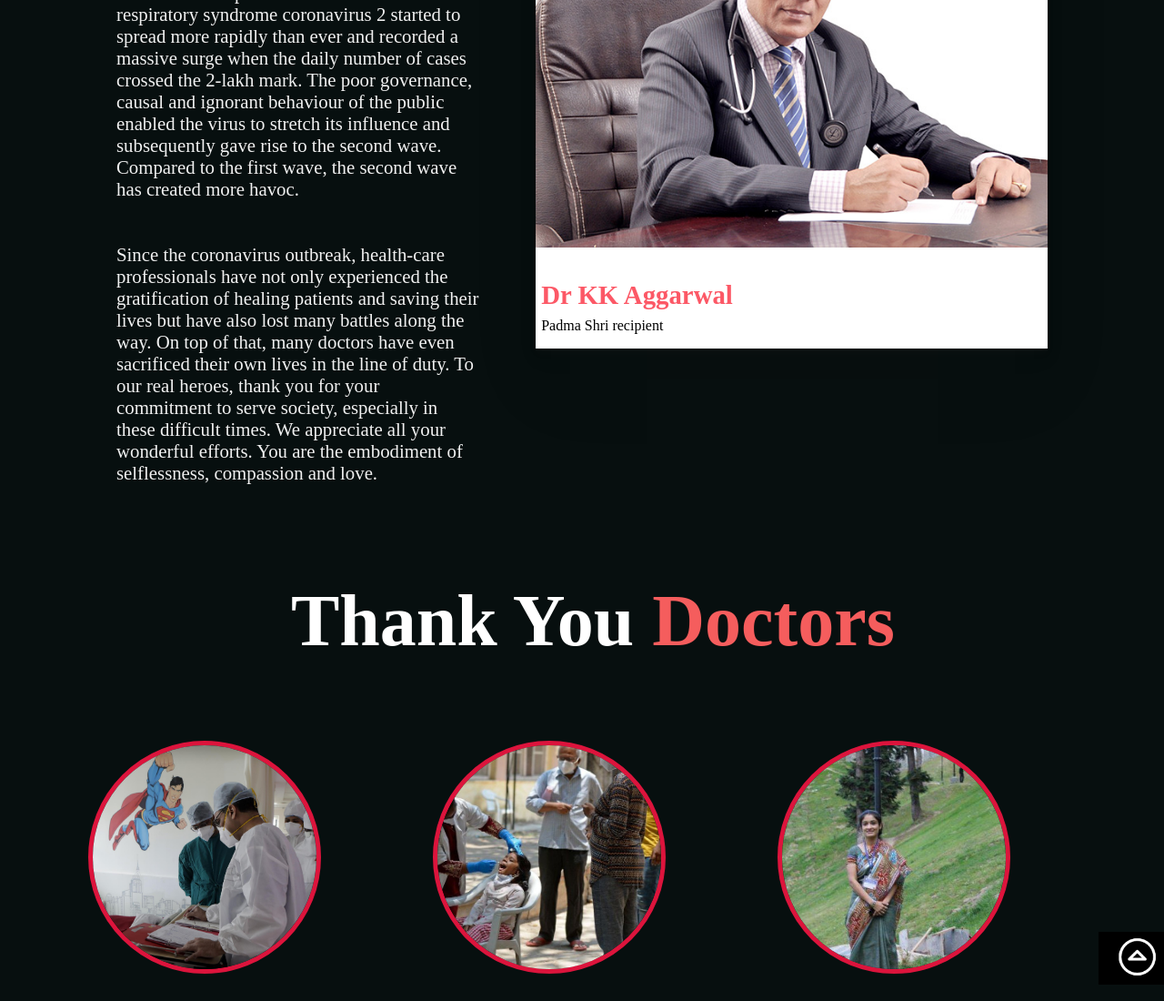
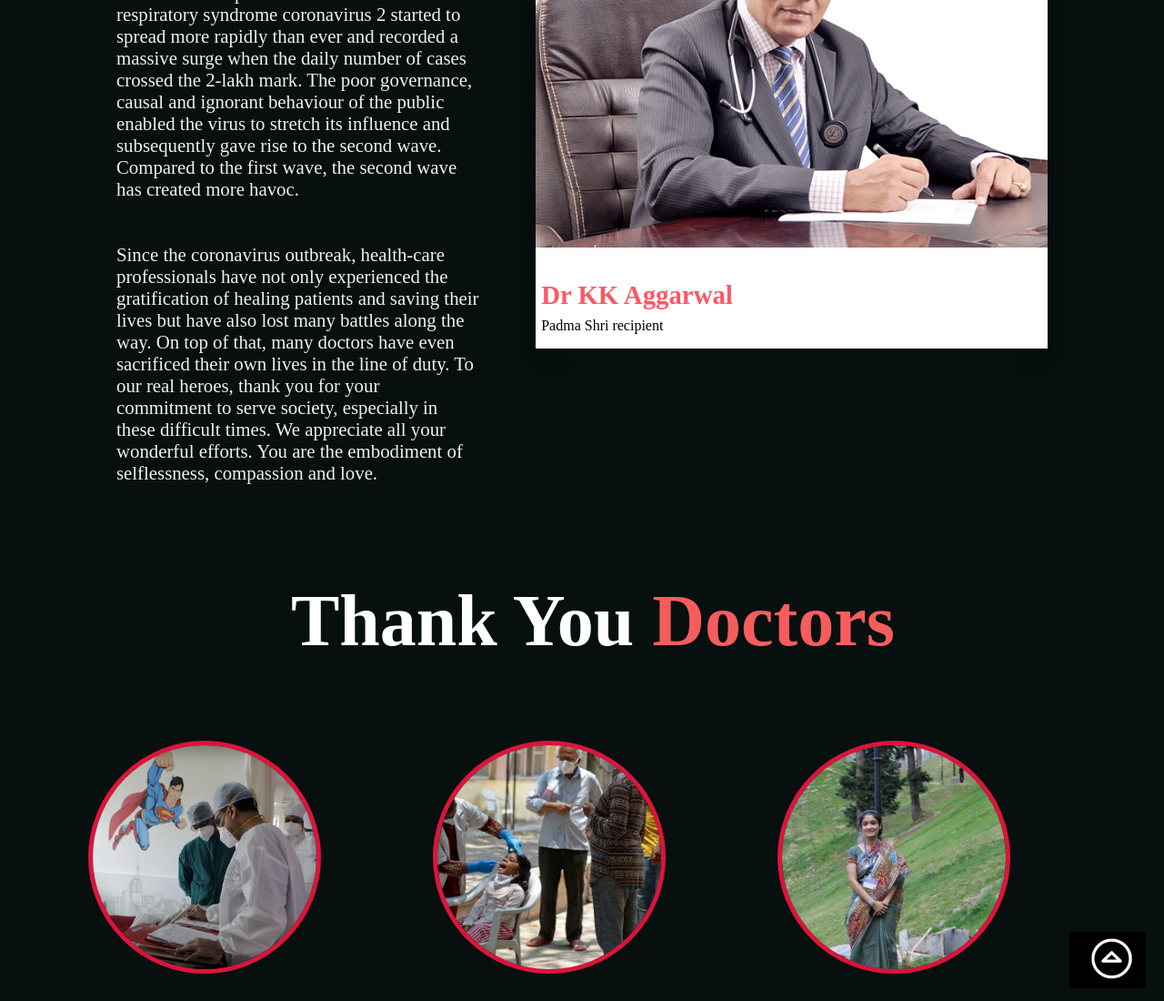
Before and after one commit to Dacr0n/ThankYouDoctors.github.io, a plain HTML site: page stats.html in a window 1280 px wide. Shown: the part 1112-2212 px from the top of the page at 91% size. Drawn offline with nearby package versions, Linux system fonts and the light colour scheme.

Commit message:
Update stats.css

```diff
--- a/stats.css
+++ b/stats.css
@@ -435,10 +435,11 @@ mark.yo{
 
 
 .gotop{
-    width: 6%;
+    width: 6.5%;
     background: black;
     color: white;
     position: absolute;
+    left: 91.9%;
     transform: translateY(9rem);
     transition: transform 1s ;
 
@@ -450,6 +451,6 @@ mark.yo{
 
 .gotop:hover{
 
-    transform: translateY(8.5rem);
-    width: 6.1%;
+    transform: translateY(7.8rem);
+    width: 6.6%;
 }
```
